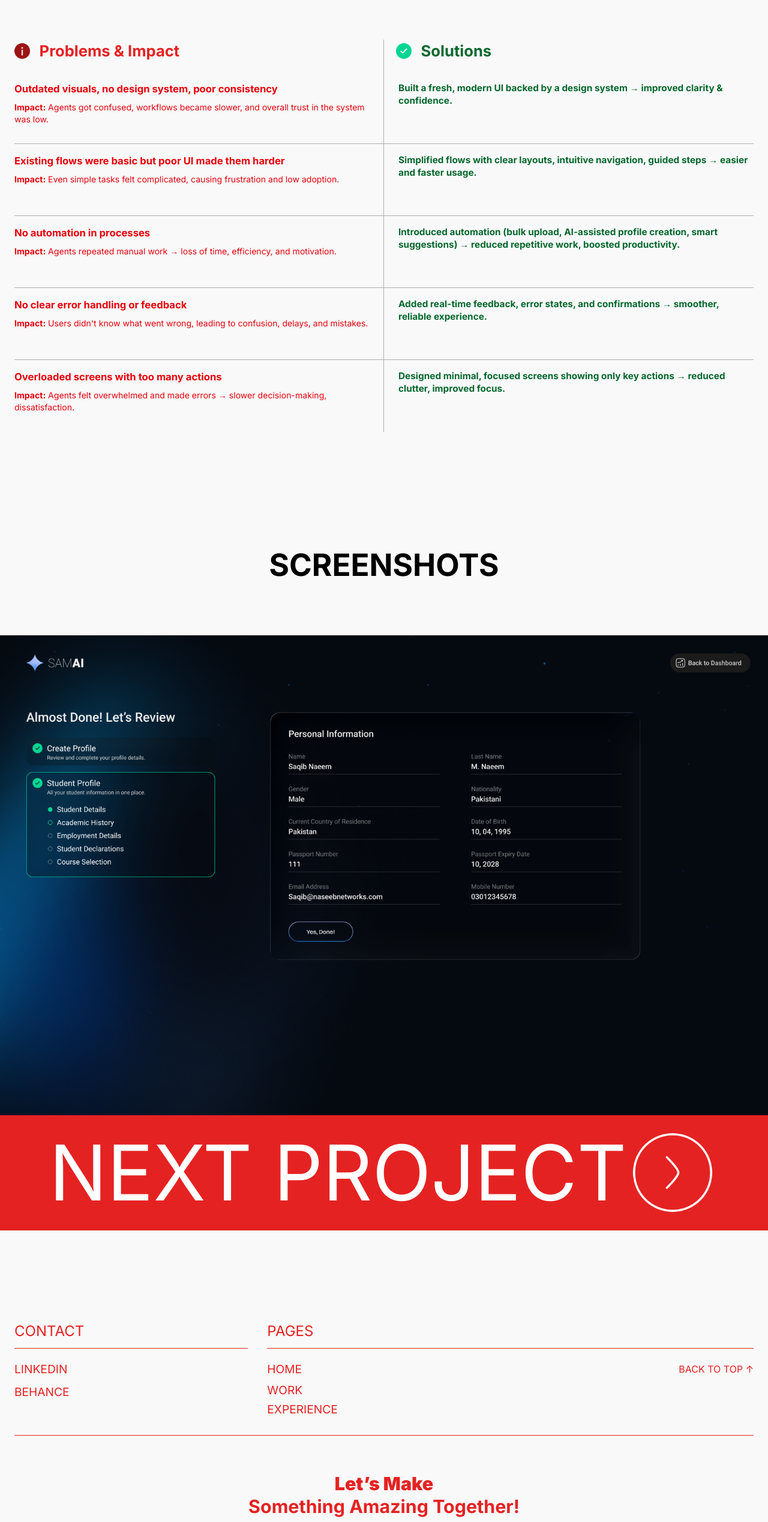
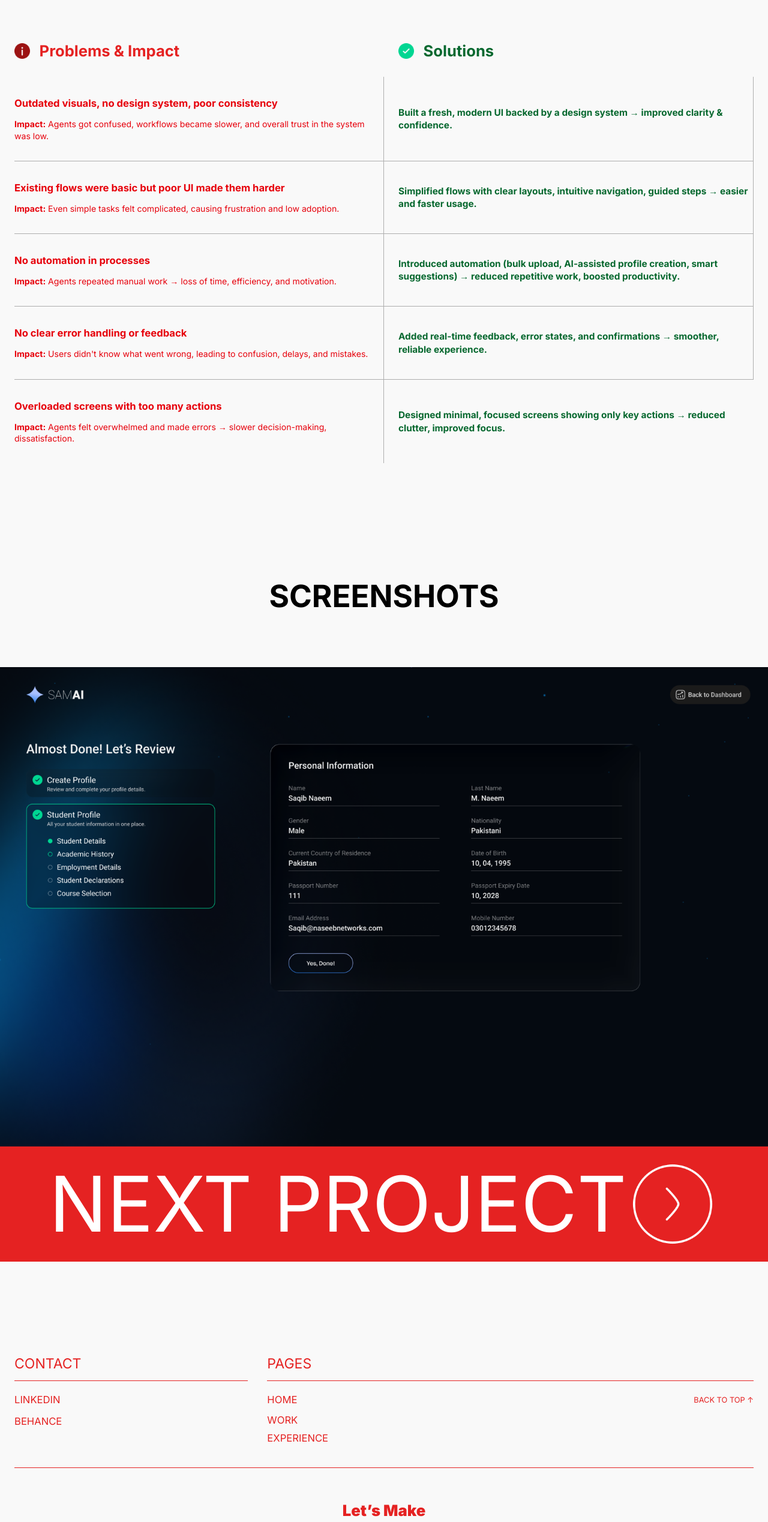
Before and after one commit to talha-amr/Client-Portfolio, a React (Vite) app: page /caseStudy in a window 1280 px wide. Shown: the part 3951-6488 px from the top of the page at 60% size. Built offline with nearby package versions, Linux system fonts and the light colour scheme.

Commit message:
footer sizing betterment

```diff
--- a/src/components/Footer.jsx
+++ b/src/components/Footer.jsx
@@ -2,18 +2,28 @@ import React from "react";
 import { Link } from "react-router-dom";
 
 const Footer = () => {
-  const handleClick =()=>{
-    window.open('https://www.linkedin.com/in/zubair-s-a4889a103/','_blank')
-  }
+  const handleClick = () => {
+    window.open(
+      "https://www.linkedin.com/in/zubair-s-a4889a103/",
+      "_blank"
+    );
+  };
+ const scroll = () => {
+  window.scrollTo({
+    top: 0,
+    behavior: "smooth",
+  });
+};
+
   return (
     <>
-      <div className="grid grid-cols-3 gap-8 w-full border-b border-[#E52222] pt-[6vh] pb-[4vh]">
+      <div className="grid grid-cols-3 gap-8 w-full border-b border-[#E52222] pt-[4vw] pb-[3vw]">
         {/* Contact Column */}
         <div>
-          <h3 className="text-[#E52222] text-[3vh] pb-[1.2vh] border-b border-[#E52222] mb-[2.5vh]">
+          <h3 className="text-[#E52222] text-[1.8vw] pb-[0.8vw] border-b border-[#E52222] mb-[1.5vw]">
             CONTACT
           </h3>
-          <ul className="space-y-[1.2vh] text-[2.4vh] text-[#E52222]">
+          <ul className="space-y-[0.8vw] text-[1.3vw] text-[#E52222]">
             <li className="group relative overflow-hidden w-fit">
               <a
                 href="https://www.linkedin.com/in/zubair-s-a4889a103/"
@@ -23,7 +33,7 @@ const Footer = () => {
                 LINKEDIN
               </a>
               <a
-              target="_blank"
+                target="_blank"
                 href="https://www.linkedin.com/in/zubair-s-a4889a103/"
                 className="absolute top-0 left-0 transition-transform duration-500 translate-y-full group-hover:translate-y-0"
               >
@@ -51,11 +61,11 @@ const Footer = () => {
 
         {/* Pages Column */}
         <div className="col-span-2">
-          <h3 className="text-[#E52222] text-[3vh] pb-[1.2vh] border-b border-[#E52222] mb-[2.5vh]">
+          <h3 className="text-[#E52222] text-[1.8vw] pb-[0.8vw] border-b border-[#E52222] mb-[1.5vw]">
             PAGES
           </h3>
 
-          <ul className="space-y-[1.2vh] text-[#E52222] text-[2.4vh]">
+          <ul className="space-y-[0.8vw] text-[#E52222] text-[1.3vw]">
             <li className="flex justify-between items-center">
               <Link to="/" className="group relative overflow-hidden w-fit">
                 <p className="block transition-transform duration-500 group-hover:-translate-y-full">
@@ -66,13 +76,13 @@ const Footer = () => {
                 </p>
               </Link>
               <Link
-                to="/"
-                className="group relative overflow-hidden w-fit text-[2vh]"
+                to="#"
+                className="group relative overflow-hidden w-fit text-[1vw]"
               >
-                <p className="block transition-transform duration-500 group-hover:-translate-y-full">
+                <p className="block transition-transform duration-500 group-hover:-translate-y-full" onClick={scroll}>
                   BACK TO TOP ↑
                 </p>
-                <p className="absolute top-0 left-0 transition-transform duration-500 translate-y-full group-hover:translate-y-0">
+                <p className="absolute top-0 left-0 transition-transform duration-500 translate-y-full group-hover:translate-y-0" onClick={scroll}>
                   BACK TO TOP ↑
                 </p>
               </Link>
@@ -81,7 +91,7 @@ const Footer = () => {
             {/* Work */}
             <li>
               <Link to="/work" className="group w-fit">
-                <span className="relative block overflow-hidden h-[2.8vh] leading-[2.8vh]">
+                <span className="relative block overflow-hidden h-[1.6vw] leading-[1.6vw]">
                   <span className="block transition-transform duration-500 group-hover:-translate-y-full">
                     WORK
                   </span>
@@ -95,7 +105,7 @@ const Footer = () => {
             {/* Experience */}
             <li>
               <Link to="/experience" className="group w-fit">
-                <span className="relative block overflow-hidden h-[2.8vh] leading-[2.8vh]">
+                <span className="relative block overflow-hidden h-[1.6vw] leading-[1.6vw]">
                   <span className="block transition-transform duration-500 group-hover:-translate-y-full">
                     EXPERIENCE
                   </span>
@@ -110,13 +120,16 @@ const Footer = () => {
       </div>
 
       {/* Bottom Section */}
-      <div className="flex flex-col justify-center items-center h-[35vh] gap-[3vh] text-theme-red py-[5vh]">
-        <p className="text-[3.8vh] font-bold text-center leading-tight">
+      <div className="flex flex-col justify-center items-center h-[20vw] gap-[2vw] text-theme-red py-[3vw]">
+        <p className="text-[2vw] font-bold text-center leading-tight">
           <span className="font-black">Let’s Make</span>
           <br />
           Something Amazing Together!
         </p>
-        <button className="px-[5vh] py-[1.6vh] rounded-full border-2 border-[#E52222] text-[2.5vh] text-[#E52222] tracking-wide bg-transparent hover:bg-[#E52222] hover:text-white transition font-bold" onClick={handleClick}>
+        <button
+          className="px-[3vw] py-[1vw] rounded-full border-2 border-[#E52222] text-[1.4vw] text-[#E52222] tracking-wide bg-transparent hover:bg-[#E52222] hover:text-white transition font-bold"
+          onClick={handleClick}
+        >
           Let's Connect
         </button>
       </div>
--- a/src/components/ProblemsAndSolutions.jsx
+++ b/src/components/ProblemsAndSolutions.jsx
@@ -4,24 +4,29 @@ const ProblemsAndSolutions = () => {
   const problems = [
     {
       title: "Outdated visuals, no design system, poor consistency",
-      impact: "Agents got confused, workflows became slower, and overall trust in the system was low."
+      impact:
+        "Agents got confused, workflows became slower, and overall trust in the system was low.",
     },
     {
       title: "Existing flows were basic but poor UI made them harder",
-      impact: "Even simple tasks felt complicated, causing frustration and low adoption."
+      impact:
+        "Even simple tasks felt complicated, causing frustration and low adoption.",
     },
     {
       title: "No automation in processes",
-      impact: "Agents repeated manual work → loss of time, efficiency, and motivation."
+      impact:
+        "Agents repeated manual work → loss of time, efficiency, and motivation.",
     },
     {
       title: "No clear error handling or feedback",
-      impact: "Users didn't know what went wrong, leading to confusion, delays, and mistakes."
+      impact:
+        "Users didn't know what went wrong, leading to confusion, delays, and mistakes.",
     },
     {
       title: "Overloaded screens with too many actions",
-      impact: "Agents felt overwhelmed and made errors → slower decision-making, dissatisfaction."
-    }
+      impact:
+        "Agents felt overwhelmed and made errors → slower decision-making, dissatisfaction.",
+    },
   ];
 
   const solutions = [
@@ -29,64 +34,55 @@ const ProblemsAndSolutions = () => {
     "Simplified flows with clear layouts, intuitive navigation, guided steps → easier and faster usage.",
     "Introduced automation (bulk upload, AI-assisted profile creation, smart suggestions) → reduced repetitive work, boosted productivity.",
     "Added real-time feedback, error states, and confirmations → smoother, reliable experience.",
-    "Designed minimal, focused screens showing only key actions → reduced clutter, improved focus."
+    "Designed minimal, focused screens showing only key actions → reduced clutter, improved focus.",
   ];
 
   return (
     <section className="w-full px-6 py-20">
-      <div className="grid grid-cols-1 md:grid-cols-2 items-start">
+      {/* Headings */}
+      <div className="grid grid-cols-2 mb-6">
+        <h2 className="flex items-center gap-4 pr-6">
+          <img src="ProblemVector.png" alt="" className="w-[2vw] h-[2vw]" />
+          <p className="text-theme-red font-bold text-[2vw]">
+            Problems & Impact
+          </p>
+        </h2>
+        <h2 className="flex items-center gap-4 pl-6">
+          <img src="SolutionVectorr.png" alt="" className="w-[2vw] h-[2vw]" />
+          <p className="text-[#07682f] font-bold text-[2vw]">Solutions</p>
+        </h2>
+      </div>
 
-        {/* Left Column - Problems */}
-        <div className="border-r border-black/30 flex flex-col">
-          <h2 className="flex items-center justify-start mb-4 pr-6 gap-4">
-            <img src="ProblemVector.png" alt="" className="w-[2vw] h-[2vw]" />
-            <p className="text-theme-red font-bold text-[2vw]">Problems & Impact</p>
-          </h2>
-          <div className="flex-1">
+      {/* Rows with equal heights */}
+      <div className="grid grid-cols-2 divide-x divide-black/30">
         {problems.map((problem, index) => (
+          <React.Fragment key={index}>
+            {/* Problem cell */}
             <div
-                key={index}
-                className={`min-h-[120px] w-full ${
-                  index !== problems.length - 1 ? "border-b border-black/30" : ""
+              className={`flex flex-col justify-center pr-6 py-8 border-b border-black/30 ${
+                index === problems.length - 1 ? "border-b-0" : ""
               }`}
             >
-                <div className="py-4 pr-6">
-                  <h3 className="text-red-600 font-semibold mb-2 text-[1.3vw]">
+              <h3 className="text-red-600 font-semibold mb-3 text-[1.3vw]">
                 {problem.title}
               </h3>
               <p className="text-red-600 text-[1.1vw] leading-snug">
                 <span className="font-semibold">Impact:</span> {problem.impact}
               </p>
             </div>
-              </div>
-            ))}
-          </div>
-        </div>
 
-        {/* Right Column - Solutions */}
-        <div className="flex flex-col">
-          <h2 className="flex items-center justify-start mb-4 ml-5 gap-4">
-            <img src="SolutionVectorr.png" alt="" className="w-[2vw] h-[2vw]" />
-            <p className="text-[#07682f] font-bold text-[2vw]">Solutions</p>
-          </h2>
-          <div className="flex-1">
-            {solutions.map((solution, index) => (
+            {/* Solution cell */}
             <div
-                key={index}
-                className={`min-h-[120px] w-full ${
-                  index !== solutions.length - 1 ? "border-b border-black/30" : ""
+              className={`flex flex-col justify-center pl-6 py-8 border-b border-black/30 ${
+                index === problems.length - 1 ? "border-b-0" : ""
               }`}
             >
-                <div className="py-4 pl-6">
               <p className="text-[#07682f] text-[1.2vw] font-semibold leading-snug">
-                    {solution}
+                {solutions[index]}
               </p>
             </div>
-              </div>
+          </React.Fragment>
         ))}
-          </div>
-        </div>
-
       </div>
     </section>
   );
--- a/src/components/Scroller.jsx
+++ b/src/components/Scroller.jsx
@@ -79,7 +79,7 @@ useGSAP(() => {
 
     return (
         <div className="min-h-screen bg-white" ref={containerRef}>
-            <div className="w-full mx-auto md:px-1 lg:px-6 relative">
+            <div className="w-full mx-auto px-6 relative">
                 <div className="flex py-20">
 
                     {/* Left Side - Sticky Navigation */}
```
Lines whose indentation alone changed are shown as unchanged.
